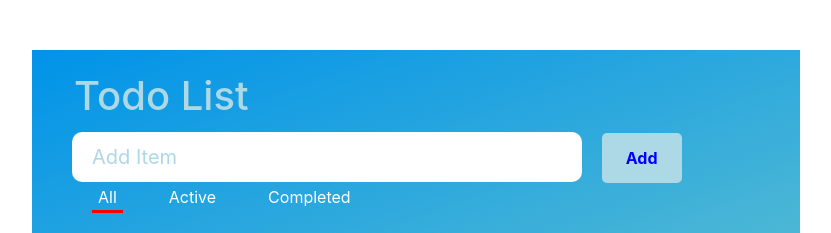
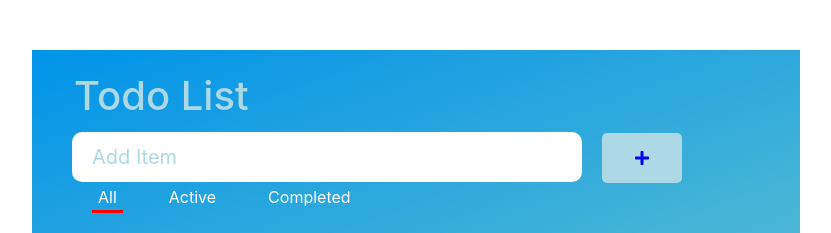
Before and after one commit to nikhilTV/React-Todo-Demo, a React (Create React App) app: page / in a window 1280 px wide. Shown: the top 233 px of the page, without its empty margins (224-1055 px from the left). Built offline with nearby package versions, Linux system fonts and the light colour scheme; the HTML template or start-up script is replaced by a standard one.

Commit message:
autofocus and + icon

```diff
--- a/src/App.js
+++ b/src/App.js
@@ -4,8 +4,9 @@ import Heading from './Heading';
 import ListItem from './ListItem';
 import Tab from './Tab';
 import { library } from '@fortawesome/fontawesome-svg-core';
-import { faTrash,faCheckSquare } from '@fortawesome/free-solid-svg-icons';
-library.add(faTrash,faCheckSquare);
+import { faTrash,faCheckSquare,faPlus } from '@fortawesome/free-solid-svg-icons';
+import { FontAwesomeIcon } from '@fortawesome/react-fontawesome';
+library.add(faTrash,faCheckSquare,faPlus);
 
 class App extends Component {
 
@@ -98,7 +99,7 @@ class App extends Component {
     const items = this.state.items;
     // console.log(items)
     items.map((item)=>{
-      if(item.key == id){
+      if(item.key === id){
         // console.log(item.checked)
         item.checked = !item.checked
       // console.log(item.text);
@@ -161,9 +162,11 @@ class App extends Component {
             value={this.state.currentItem.text}
             onChange={this.handleInput}
             disabled={this.state.toggleActiveState !== 1 ? true : false}
+            autoFocus
             />
-            {/* <button type="button" disabled={this.state.toggleActiveState !== 1 ? true : false} >Add</button> */}
-            <button type="button" style={this.state.toggleActiveState !== 1 ?{disabled:true , cursor:"not-allowed"}: {}} >Add</button>
+            <button type="submit" style={this.state.toggleActiveState !== 1 ?{disabled:true , cursor:"not-allowed"}: {}} >
+              <FontAwesomeIcon icon="plus" />
+            </button>
 
           </form>
           <Tab showTasks = {this.showTasks} activeState ={this.state.toggleActiveState} />
```
